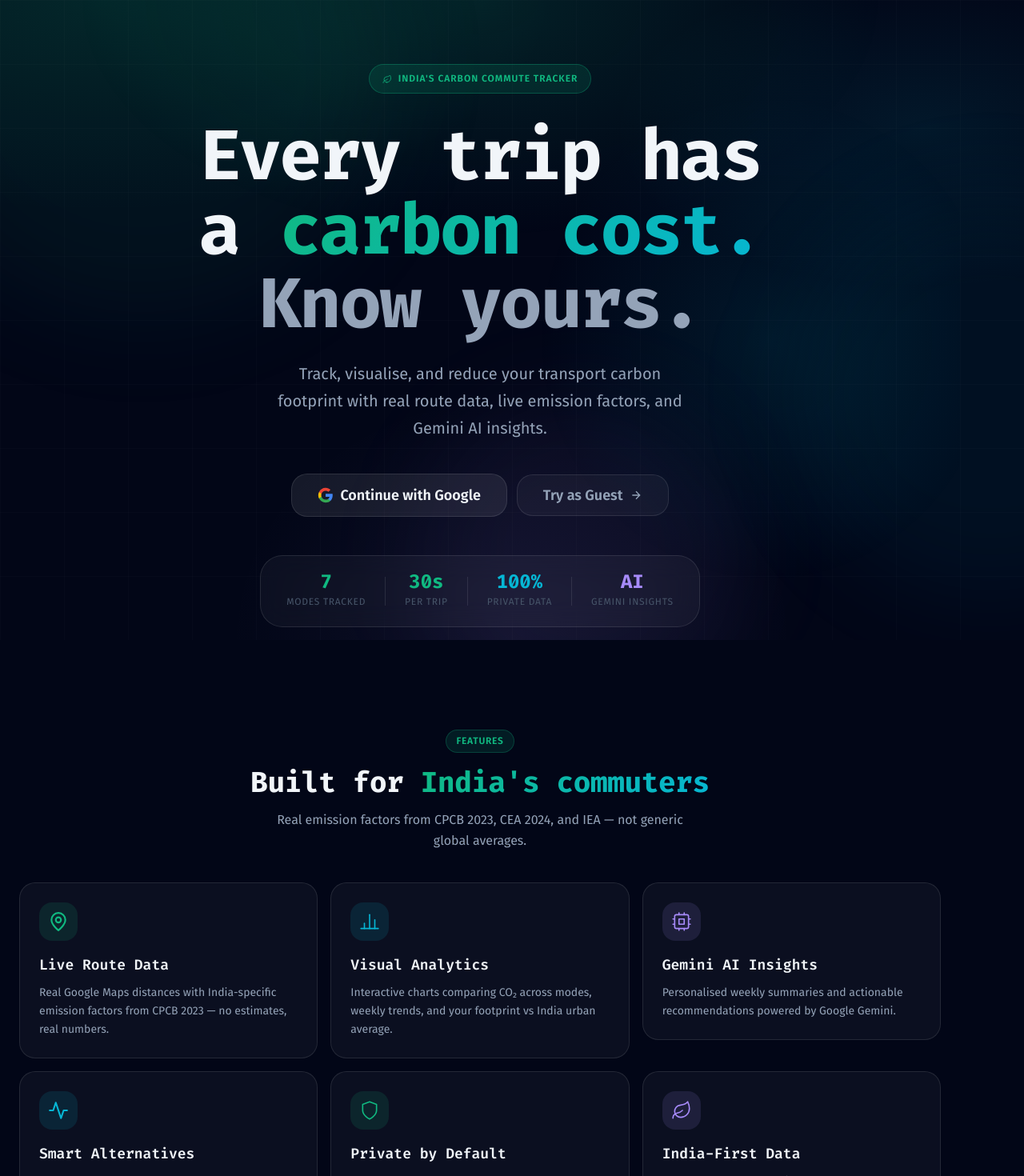
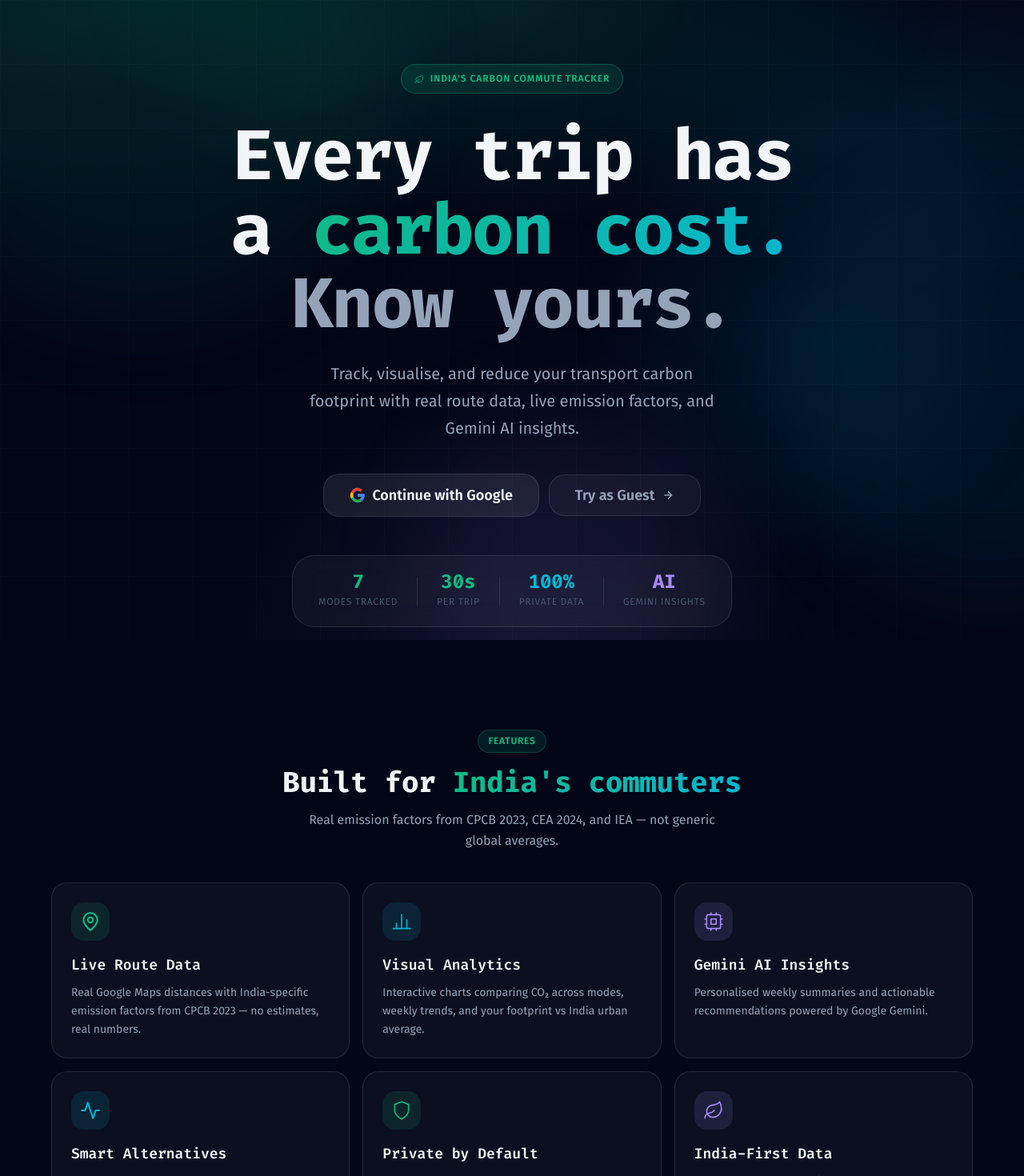
Before and after one commit to Roopalgn/PromptWars-CarbonCoach, a React (Vite) app: page / in a window 1280 px wide. Shown: the top 1470 px of the page at 80% size. Built offline with nearby package versions, Linux system fonts and the light colour scheme; no server answers.

Commit message:
fix: landing page centering, equal-sized feature cards, mouse-reactive bg parallax, and guest mode warning toast

```diff
--- a/src/App.jsx
+++ b/src/App.jsx
@@ -1,4 +1,4 @@
-import { useState, useEffect } from 'react';
+import { useState, useEffect, useRef } from 'react';
 import { HashRouter, Routes, Route, Navigate, NavLink } from 'react-router-dom';
 import { useAuth } from './hooks/useAuth';
 import LandingScreen   from './screens/LandingScreen';
@@ -73,31 +73,50 @@
 
 /* ── Animated mesh background ──────────────────────────────── */
 function BgCanvas() {
+  const canvasRef = useRef(null);
+
+  useEffect(() => {
+    const handleMouseMove = (e) => {
+      const x = (e.clientX / window.innerWidth) - 0.5;
+      const y = (e.clientY / window.innerHeight) - 0.5;
+      if (canvasRef.current) {
+        canvasRef.current.style.setProperty('--mouse-x', `${x * 120}px`);
+        canvasRef.current.style.setProperty('--mouse-y', `${y * 120}px`);
+      }
+    };
+
+    window.addEventListener('mousemove', handleMouseMove);
+    return () => window.removeEventListener('mousemove', handleMouseMove);
+  }, []);
+
   return (
-    <div className="bg-canvas" aria-hidden="true">
-      <div className="bg-blob bg-blob--1" />
-      <div className="bg-blob bg-blob--2" />
-      <div className="bg-blob bg-blob--3" />
+    <div ref={canvasRef} className="bg-canvas" aria-hidden="true">
+      <div className="bg-blob-wrap bg-blob-wrap--1">
+        <div className="bg-blob bg-blob--1" />
+      </div>
+      <div className="bg-blob-wrap bg-blob-wrap--2">
+        <div className="bg-blob bg-blob--2" />
+      </div>
+      <div className="bg-blob-wrap bg-blob-wrap--3">
+        <div className="bg-blob bg-blob--3" />
+      </div>
     </div>
   );
 }
 
-/* ── Guest banner ──────────────────────────────────────────── */
-function GuestBanner({ onSignIn }) {
+/* ── Guest warning toast ───────────────────────────────────── */
+function GuestToast({ message, onDone }) {
+  useEffect(() => {
+    const t = setTimeout(onDone, 5000);
+    return () => clearTimeout(t);
+  }, [onDone]);
+
   return (
-    <div className="guest-banner" role="status" aria-live="polite">
-      <span className="flex items-center gap-2">
+    <div className="toast-container" aria-live="polite">
+      <div className="toast toast--warning" role="status">
         <IconAlert size={16} />
-        Guest mode — trips aren't saved. Sign in to persist your data.
-      </span>
-      <button
-        type="button"
-        className="btn btn--sm btn--primary"
-        onClick={onSignIn}
-        aria-label="Sign in with Google to save trips"
-      >
-        Sign in
-      </button>
+        <span>{message}</span>
+      </div>
     </div>
   );
 }
@@ -272,20 +291,24 @@
   const { user, authError, signIn, signOutUser } = useAuth();
   const [signingIn, setSigningIn] = useState(false);
   const [isGuest, setIsGuest]     = useState(false);
+  const [showGuestToast, setShowGuestToast] = useState(false);
 
   async function handleSignIn() {
     setSigningIn(true);
     setIsGuest(false);
+    setShowGuestToast(false);
     await signIn();
     setSigningIn(false);
   }
 
   function handleGuestMode() {
     setIsGuest(true);
+    setShowGuestToast(true);
   }
 
   function handleSignOut() {
     setIsGuest(false);
+    setShowGuestToast(false);
     signOutUser();
   }
 
@@ -320,8 +343,13 @@
     <HashRouter>
       <BgCanvas />
 
-      {/* Guest banner (full-width above layout) */}
-      {isGuest && <GuestBanner onSignIn={handleSignIn} />}
+      {/* Guest Toast (popup briefly once) */}
+      {showGuestToast && (
+        <GuestToast
+          message="Guest mode — trips aren't saved. Sign in to persist your data."
+          onDone={() => setShowGuestToast(false)}
+        />
+      )}
 
       <div className="app-layout">
         {/* Sidebar — visible on desktop */}
--- a/src/index.css
+++ b/src/index.css
@@ -191,8 +191,27 @@
   background-size: 80px 80px;
 }
 
+.bg-blob-wrap {
+  position: absolute;
+  pointer-events: none;
+  transition: transform 1.2s cubic-bezier(0.1, 0.8, 0.25, 1);
+  will-change: transform;
+}
+.bg-blob-wrap--1 {
+  top: -200px; left: -150px;
+  transform: translate(calc(var(--mouse-x, 0px) * -0.5), calc(var(--mouse-y, 0px) * -0.5));
+}
+.bg-blob-wrap--2 {
+  top: 30%; right: -200px;
+  transform: translate(calc(var(--mouse-x, 0px) * 0.7), calc(var(--mouse-y, 0px) * 0.7));
+}
+.bg-blob-wrap--3 {
+  bottom: -100px; left: 40%;
+  transform: translate(calc(var(--mouse-x, 0px) * -0.3), calc(var(--mouse-y, 0px) * 0.3));
+}
+
 .bg-blob {
-  position: absolute;
+  position: relative;
   border-radius: 50%;
   filter: blur(60px);
   animation: blob-drift 20s ease-in-out infinite alternate;
@@ -201,20 +220,17 @@
 .bg-blob--1 {
   width: 600px; height: 600px;
   background: rgba(16, 185, 129, 0.07);
-  top: -200px; left: -150px;
   animation-duration: 22s;
 }
 .bg-blob--2 {
   width: 500px; height: 500px;
   background: rgba(6, 182, 212, 0.06);
-  top: 30%; right: -200px;
   animation-duration: 28s;
   animation-delay: -8s;
 }
 .bg-blob--3 {
   width: 400px; height: 400px;
   background: rgba(167, 139, 250, 0.05);
-  bottom: -100px; left: 40%;
   animation-duration: 18s;
   animation-delay: -14s;
 }
@@ -1138,21 +1154,14 @@
   margin-bottom: var(--s-4);
 }
 
-/* ── Guest Banner ──────────────────────────────────────────── */
-.guest-banner {
-  display: flex;
-  align-items: center;
-  justify-content: space-between;
-  gap: var(--s-4);
-  padding: var(--s-3) var(--s-5);
-  background: rgba(245,158,11,0.08);
-  border-bottom: 1px solid rgba(245,158,11,0.2);
-  font-size: var(--text-sm);
+/* ── Warning Toast ─────────────────────────────────────────── */
+.toast--warning {
+  border-color: rgba(245, 158, 11, 0.35);
+  background: rgba(245, 158, 11, 0.08);
   color: #fde68a;
-  flex-wrap: wrap;
-}
-
-.guest-banner svg { color: var(--c-warning); flex-shrink: 0; }
+  backdrop-filter: blur(16px);
+}
+.toast--warning svg { color: var(--c-warning); flex-shrink: 0; }
 
 /* ── Loading ───────────────────────────────────────────────── */
 .spinner {
@@ -1263,6 +1272,7 @@
   min-height: 100dvh;
   display: flex;
   flex-direction: column;
+  width: 100%;
 }
 
 /* Hero */
@@ -1418,6 +1428,12 @@
   .features-grid { grid-template-columns: repeat(3, 1fr); }
 }
 
+.features-grid .reveal {
+  display: flex;
+  flex-direction: column;
+  height: 100%;
+}
+
 .feature-card {
   background: var(--glass-bg);
   border: 1px solid var(--glass-border);
@@ -1429,6 +1445,10 @@
     box-shadow var(--dur-base) var(--ease-out);
   position: relative;
   overflow: hidden;
+  height: 100%;
+  display: flex;
+  flex-direction: column;
+  flex: 1;
 }
 
 .feature-card::before {
@@ -1470,6 +1490,7 @@
   font-size: var(--text-sm);
   color: var(--text-secondary);
   line-height: 1.65;
+  flex: 1;
 }
 
 /* ── Dashboard layout ──────────────────────────────────────── */
```
